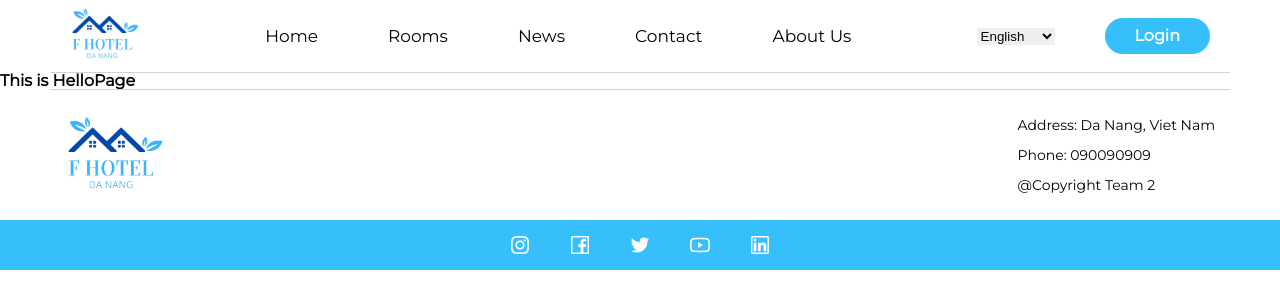
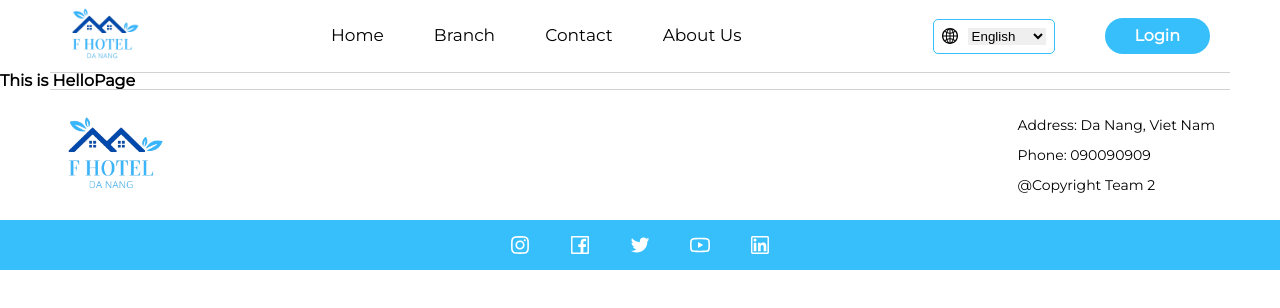
Before and after one commit to HoangTB/Mock_FE, a React (Create React App) app: page / in a window 1280 px wide. Shown: the top 308 px of the page. Built offline with nearby package versions, Linux system fonts and the light colour scheme.

Commit message:
update header-ui

```diff
--- a/src/components/partials/Header.module.css
+++ b/src/components/partials/Header.module.css
@@ -31,8 +31,14 @@
 .headerLinks > a {
   cursor: pointer;
   color: black;
-  padding: 10px 30px;
+  padding: 10px 20px;
   font-size: 17px;
+  border-bottom: 1px solid transparent;
+  text-decoration: none;
+  transition:
+    font-size 0.1s,
+    font-weight 0.1s,
+    border-bottom 0.1s;
 }
 
 .headerLinksShow > a {
@@ -41,12 +47,16 @@
   cursor: pointer;
   color: black;
   padding: 10px;
+  border-bottom: 1px solid transparent;
+  text-decoration: none;
 }
 
 .headerLinks > a:hover,
 .headerLinksShow > a:hover {
-  background-color: var(--primary-color);
-  color: white;
+  font-weight: bold;
+  color: var(--primary-color);
+  border-bottom: 2px solid var(--primary-color);
+  font-size: 18px;
 }
 
 .headerRight {
@@ -55,6 +65,16 @@
   gap: 50px;
   justify-content: flex-end;
   align-items: center;
+}
+
+.language {
+  display: flex;
+  flex-direction: row;
+  gap: 10px;
+  align-items: center;
+  border: 1px solid var(--primary-color);
+  padding: 8px;
+  border-radius: 5px;
 }
 
 .headerRight > div > select {
@@ -118,7 +138,10 @@
   .headerRight {
     gap: 10px;
   }
-  .headerRight select {
-    display: none;
+}
+
+@media screen and (max-width: 475px) {
+  .language {
+display: none;
   }
 }
--- a/src/components/partials/Header.tsx
+++ b/src/components/partials/Header.tsx
@@ -1,7 +1,8 @@
-import { UnorderedListOutlined } from '@ant-design/icons';
+import { GlobalOutlined, UnorderedListOutlined } from '@ant-design/icons';
 import { Button, Drawer, DrawerProps, RadioChangeEvent } from 'antd';
 import React, { useState } from 'react';
 import styles from './Header.module.css';
+import { Link } from 'react-router-dom';
 function Header() {
   const [open, setOpen] = useState(false);
   const [placement, setPlacement] = useState<DrawerProps['placement']>('right');
@@ -25,14 +26,14 @@ function Header() {
         </div>
       </div>
       <div className={styles.headerLinks}>
-        <a>Home</a>
-        <a>Rooms</a>
-        <a>News</a>
+        <Link to="/">Home</Link>
+        <Link to="/branch">Branch</Link>
         <a>Contact</a>
         <a>About Us</a>
       </div>
       <div className={styles.headerRight}>
-        <div>
+        <div className={styles.language}>
+          <GlobalOutlined />
           <select name="" id="">
             <option value="">English</option>
             <option value="">Japanese</option>
--- a/src/layouts/DefaultLayout.tsx
+++ b/src/layouts/DefaultLayout.tsx
@@ -5,9 +5,9 @@ import Footer from '../components/partials/Footer';
 import React from 'react';
 function DefaultLayout() {
   return (
-    <div className="default-layout-wrapper container-fluid">
+    <div className="">
       <Header />
-      <div className="row m-0 main-content">
+      <div className="">
         <Outlet />
       </div>
       <Footer />
```
